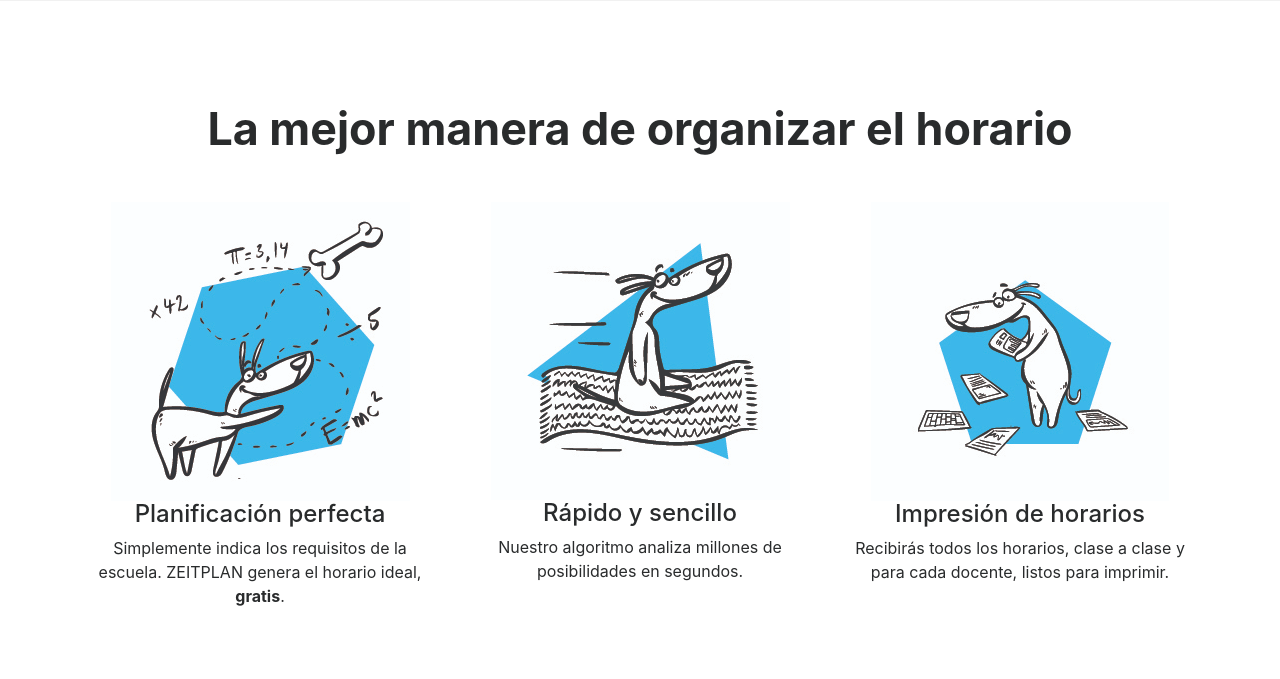
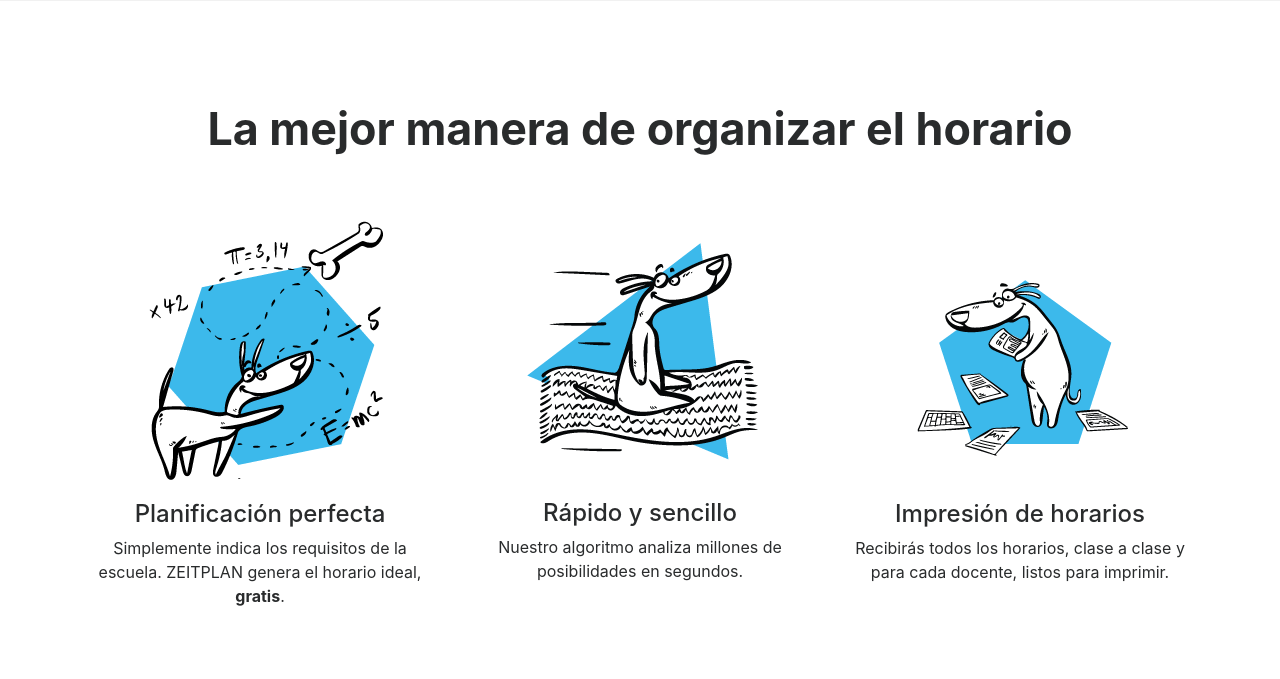
Before and after one commit to brainforwarding/quantsite, a Django app: page / in a window 1280 px wide. Shown: the part 651-1330 px from the top of the page. Run offline with Django 3.2, Linux system fonts and the light colour scheme; some libraries are stand-ins or nearby versions.

Commit message:
changed pictures to .png

```diff
--- a/quantsite_app/templates/quantsite_app/index.html
+++ b/quantsite_app/templates/quantsite_app/index.html
@@ -51,17 +51,17 @@
         <h2 class="text-center font-weight-bold my-5">La mejor manera de organizar el horario</h2>
         <div class="row">
             <div data-aos="fade-up" data-aos-delay="0" data-aos-duration="1000" data-aos-once="true" class="col-md-4 text-center">
-                <img src="{% static 'img/planificacion.jpg' %}" alt="Planificacion-perfecta" class="mx-auto">
+                <img src="{% static 'img/planificacion.png' %}" alt="Planificacion-perfecta" class="mx-auto">
                 <h4>Planificación perfecta</h4>
                 <p>Simplemente indica los requisitos de la escuela. ZEITPLAN genera el horario ideal, <b>gratis</b>.</p>
             </div>
             <div data-aos="fade-up" data-aos-delay="200" data-aos-duration="1000" data-aos-once="true" class="col-md-4 text-center">
-                <img src="{% static 'img/rapido.jpg' %}" alt="Rapido-y-sencillo" class="mx-auto">
+                <img src="{% static 'img/rapido.png' %}" alt="Rapido-y-sencillo" class="mx-auto">
                 <h4>Rápido y sencillo</h4>
                 <p> Nuestro algoritmo analiza millones de posibilidades en segundos.</p>
             </div>
             <div data-aos="fade-up" data-aos-delay="400" data-aos-duration="1000" data-aos-once="true" class="col-md-4 text-center">
-                <img src="{% static 'img/impresion.jpg' %}" alt="Impresion-de-horarios" class="mx-auto">
+                <img src="{% static 'img/impresion.png' %}" alt="Impresion-de-horarios" class="mx-auto">
                 <h4>Impresión de horarios</h4>
                 <p>Recibirás todos los horarios, clase a clase y para cada docente, listos para imprimir.</p>
             </div>
```
Also changed, not shown: quantsite_app/static/img/impresion.png (added), quantsite_app/static/img/planificacion.png (added), quantsite_app/static/img/rapido.png (added).
